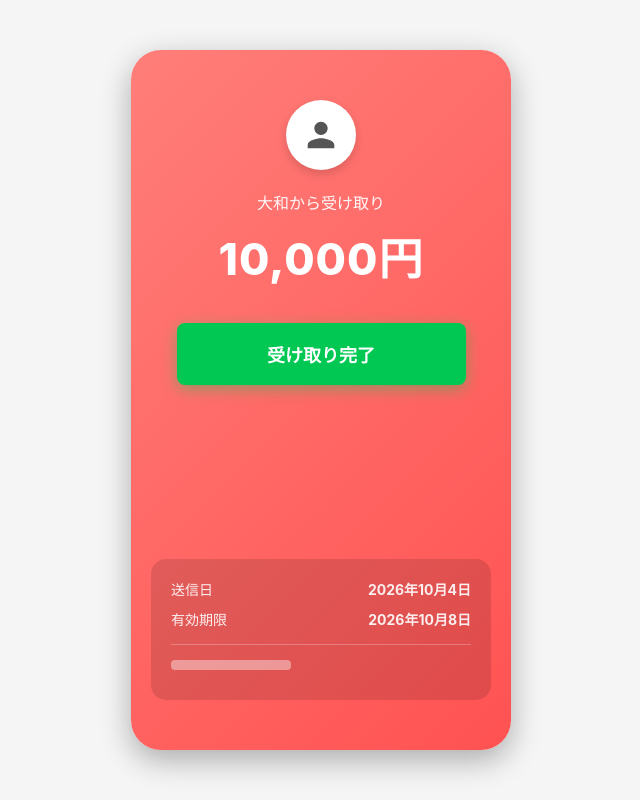
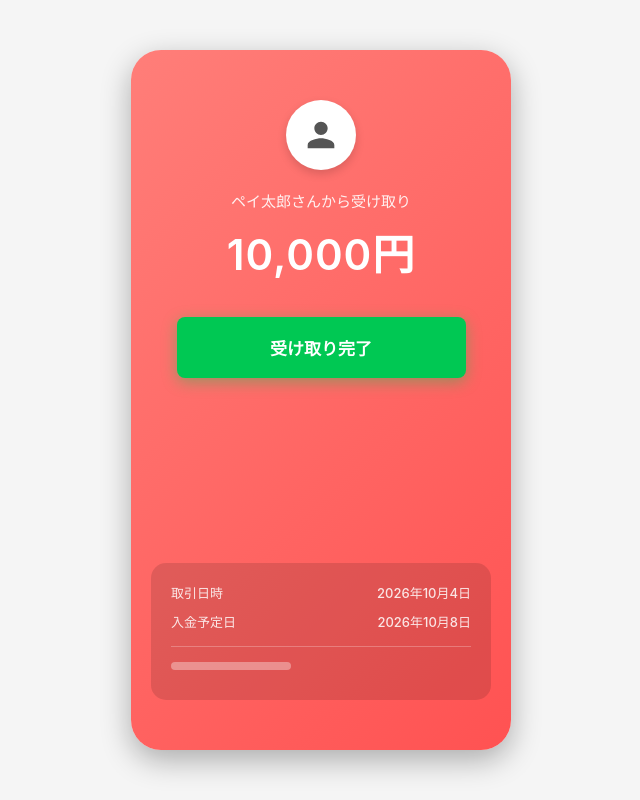
Before and after one commit to chlome/paipai-.me, a plain HTML site: page index.html in a window 1280 px wide. Shown: the whole page, without its empty margins (319-959 px from the left). Drawn offline with Linux system fonts and the light colour scheme.

Commit message:
Update index.html

```diff
--- a/index.html
+++ b/index.html
@@ -54,16 +54,16 @@
         }
 
         .receive-text {
-            font-size: 16px;
+            font-size: 15px;
             margin-bottom: 10px;
-            opacity: 0.95;
-            font-weight: normal;
+            opacity: 0.9;
+            font-weight: 300; /* 文字を細めに設定 */
         }
 
-        /* 金額 */
+        /* 金額（太すぎずスッキリした太さに調整） */
         .amount {
-            font-size: 44px;
-            font-weight: 800;
+            font-size: 42px;
+            font-weight: 600;
             margin-bottom: 35px;
             letter-spacing: 1px;
         }
@@ -75,8 +75,8 @@
             border: none;
             border-radius: 8px;
             padding: 18px 40px;
-            font-size: 18px;
-            font-weight: bold;
+            font-size: 17px;
+            font-weight: 600; /* ボタンの文字も少しすっきりさせる */
             cursor: pointer;
             box-shadow: 0 4px 15px rgba(0,200,83,0.4);
             transition: all 0.2s;
@@ -98,16 +98,17 @@
             margin-top: auto;
         }
 
-        /* テキスト行（項目名と値） */
+        /* テキスト行 */
         .detail-row {
             display: flex;
             justify-content: space-between;
-            font-size: 14px;
+            font-size: 13px;
             margin-bottom: 10px;
-            opacity: 0.9;
+            opacity: 0.85;
+            font-weight: 300; /* 詳細の文字も細く */
         }
         .detail-row span:last-child {
-            font-weight: bold;
+            font-weight: 500; /* 値の部分は少しだけメリハリをつける */
         }
 
         .detail-divider {
@@ -117,8 +118,8 @@
         }
 
         .detail-line {
-            height: 10px;
-            background: rgba(255, 255, 255, 0.4);
+            height: 8px;
+            background: rgba(255, 255, 255, 0.35);
             border-radius: 4px;
             margin-bottom: 10px;
         }
@@ -137,7 +138,7 @@
             </svg>
         </div>
 
-        <div class="receive-text">大和から受け取り</div>
+        <div class="receive-text">ペイ太郎さんから受け取り</div>
         <div class="amount">10,000円</div>
 
         <button class="complete-btn" onclick="alert('受け取りが完了しました！');">受け取り完了</button>
@@ -145,11 +146,11 @@
         <!-- 下部の詳細カード -->
         <div class="detail-card">
             <div class="detail-row">
-                <span>送信日</span>
+                <span>取引日時</span>
                 <span>2026年10月4日</span>
             </div>
             <div class="detail-row">
-                <span>有効期限</span>
+                <span>入金予定日</span>
                 <span>2026年10月8日</span>
             </div>
             <div class="detail-divider"></div>
```
